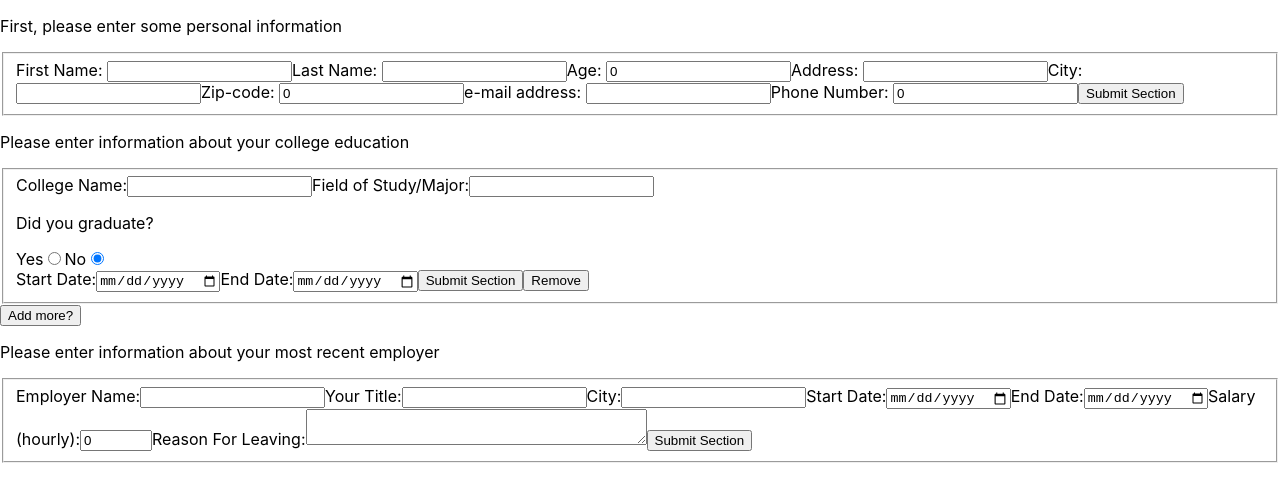
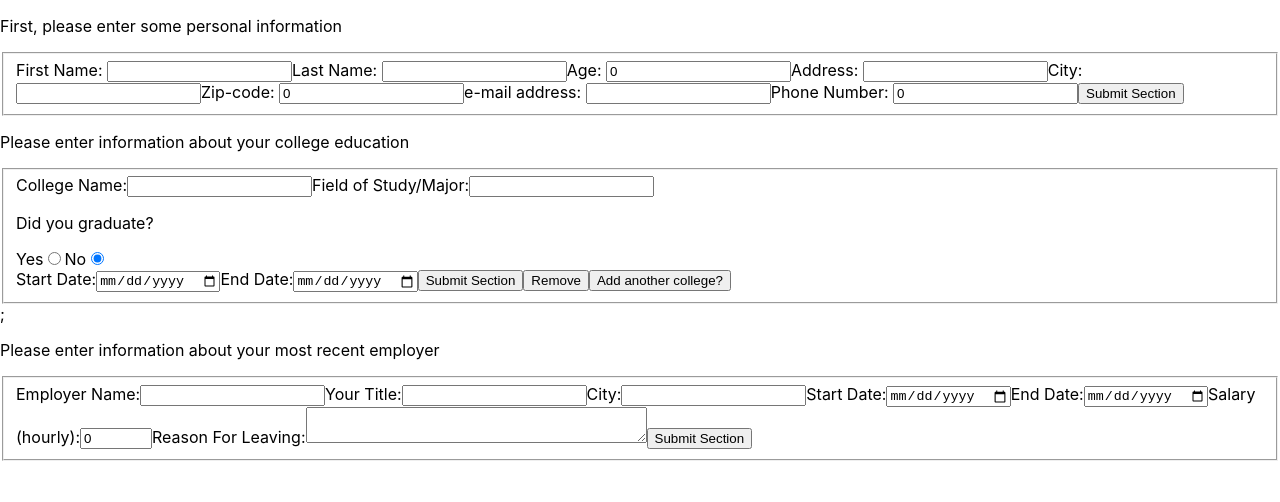
Before and after one commit to Clifb314/cv-project, a React (Create React App) app: page / in a window 1280 px wide. Shown: the top 502 px of the page. Built offline with nearby package versions, Linux system fonts and the light colour scheme.

Commit message:
Updated to display completed form data in a p tag

```diff
--- a/src/components/education.js
+++ b/src/components/education.js
@@ -1,9 +1,10 @@
 import { Component } from "react";
-import uniqid from 'uniqid';
+import uniqid from "uniqid";
+import Schools from "./schools";
 
 class Education extends Component {
   constructor(props) {
-        super(props)
+    super(props);
 
     this.state = {
       forms: 1,
@@ -12,42 +13,35 @@ class Education extends Component {
       grad: false,
       start: "",
       end: "",
-            schools: [
-                {
-                    schoolName: "",
-                    study: "",
-                    grad: false,
-                    start: "",
-                    end: "",
-                    id: uniqid()
-                }
-            ],
-        }
+      schools: [],
+    };
     this.handleSubmit = this.handleSubmit.bind(this);
     this.handleChange = this.handleChange.bind(this);
-        this.displayForm = this.displayForm.bind(this)
-        this.addForm = this.addForm.bind(this)
-        this.increase = this.increase.bind(this)
-        this.remove = this.remove.bind(this)
+    this.displayForm = this.displayForm.bind(this);
+    this.addForm = this.addForm.bind(this);
+    this.increase = this.increase.bind(this);
+    this.remove = this.remove.bind(this);
   }
 
   handleChange(e) {
-        const data = e.target.type === "radio" ? e.target.checked : e.target.value
-        const field = e.target.name
+    const data = e.target.type === "radio" ? e.target.checked : e.target.value;
+    const field = e.target.name;
 
     this.setState({
-            [field]: data
-        })
+      [field]: data,
+    });
   }
 
   handleSubmit(e) {
-        const { schoolName, study, grad, start, end, schools } = this.state
-        e.preventDefault()
+    const { schoolName, study, grad, start, end, schools } = this.state;
 
-        const fieldset = e.target.lastChild;
+    const fieldset = e.target.form.lastChild;
     fieldset.disabled = true;
+    e.target.form.hidden = true;
+
 
     this.setState({
+      forms: 0,
       schools: schools.concat({
         schoolName: schoolName,
         study: study,
@@ -56,22 +50,21 @@ class Education extends Component {
         end: end,
         id: uniqid(),
       }),
-            schoolName: '',
-            study: '',
+      schoolName: "",
+      study: "",
       grad: false,
-            start: '',
-            end: '',
-        })
+      start: "",
+      end: "",
+    });
 
-        console.log(this.state)
+    this.remove(e)
+    console.log(this.state);
   }
 
-
-
   displayForm() {
-        const { schoolName, study, grad, start, end } = this.state
+    const { schoolName, study, grad, start, end } = this.state;
     return (
-            <form id="school" onSubmit={this.handleSubmit}>
+      <form id="school" key={uniqid()}>
         <fieldset form="school">
           <label htmlFor="school">College Name:</label>
           <input
@@ -122,61 +115,57 @@ class Education extends Component {
             value={end}
             onChange={this.handleChange}
           />
-              <button type="submit" form="school">
+          <button type="buttons" onClick={this.handleSubmit}>
             Submit Section
           </button>
-              <button type="button" onClick={this.remove}>Remove</button>
+          <button type="button" onClick={this.remove}>
+            Remove
+          </button>
+          <button type="button" onClick={this.increase}>
+            Add another college?
+          </button>
         </fieldset>
       </form>
-        )
+    );
   }
 
   remove(e) {
-      if (this.state.forms < 2) {
-        return
+    if (this.state.forms < 0) {
+      return;
     } else {
-        const form = e.target.form
+      const form = e.target.form;
       while (form.firstChild) {
-          form.removeChild(form.firstChild)
+        form.removeChild(form.firstChild);
       }
-        form.hidden = true
-        this.setState({
-          forms: this.state.forms - 1
-        })
+      form.hidden = true;
     }
   }
 
   addForm() {
-        const { forms } = this.state
-        let output = []
+    const { forms, schools } = this.state;
+    let output = [];
     for (let x = 0; x < forms; x++) {
-            output.push(<this.displayForm />)
+      output.push(<div key={uniqid()}><this.displayForm /></div>);
     }
 
-        console.log(output)
     return (
-            <div className="forms">
-             {output}
+    <div id="education">
+      <div className="forms">{output}</div>;
     </div>
     )
   }
 
   increase(e) {
-      const { schoolName, study, grad, start, end, forms } = this.state
+    const { schoolName, study, grad, start, end, forms, schools } = this.state;
 
-      const btn = e.target
-      const form = btn.previousElementSibling
-      const fieldset = form.lastChild
+    const btn = e.target;
 
-      this.setState({
-          forms: forms + 1
-      })
-
+    // this.setState({
+    //   forms: forms + 1,
+    // });
     if (this.state.forms > 4) {
-        btn.disabled = true
+      btn.disabled = true;
     }
-
-      fieldset.disabled = true;
 
     this.setState({
       schools: schools.concat({
@@ -187,14 +176,14 @@ class Education extends Component {
         end: end,
         id: uniqid(),
       }),
-          schoolName: '',
-          study: '',
+      schoolName: "",
+      study: "",
       grad: false,
-          start: '',
-          end: '',
-      })
+      start: "",
+      end: "",
+    });
 
-      console.log(this.state)
+    console.log(this.state);
 
   }
 
@@ -202,11 +191,11 @@ class Education extends Component {
     return (
       <div id="educationForm">
         <p>Please enter information about your college education</p>
+        <Schools schoolList={[...this.state.schools]} />
         <this.addForm />
-                <button type="button" onClick={this.increase}>Add more?</button>
       </div>
-        )
+    );
   }
 }
 
-export default Education
+export default Education;
--- /dev/null
+++ b/src/components/schools.js
@@ -0,0 +1,34 @@
+import { Component } from "react";
+import uniqid from "uniqid";
+
+class Schools extends Component {
+  constructor(props) {
+    super(props);
+
+    this.display = this.display.bind(this)
+  }
+
+  display() {
+      const list = this.props.schoolList.map(school => {
+        return (
+          <div id="school" key={uniqid()}>
+          <p>School: {school.schoolName}</p>
+          <p>Major: {school.study}</p>
+          <p>Graduated?: {school.grad === true ? "Yes" : "No"}</p>
+          <p>Start: {school.start}</p>
+          <p>End: {school.end}</p>
+        </div>
+        )
+      })
+
+      return <div>{list}</div>
+  }
+
+  render() {
+    return (
+      <this.display />
+    );
+  }
+}
+
+export default Schools;
```
Lines whose indentation alone changed are shown as unchanged.
